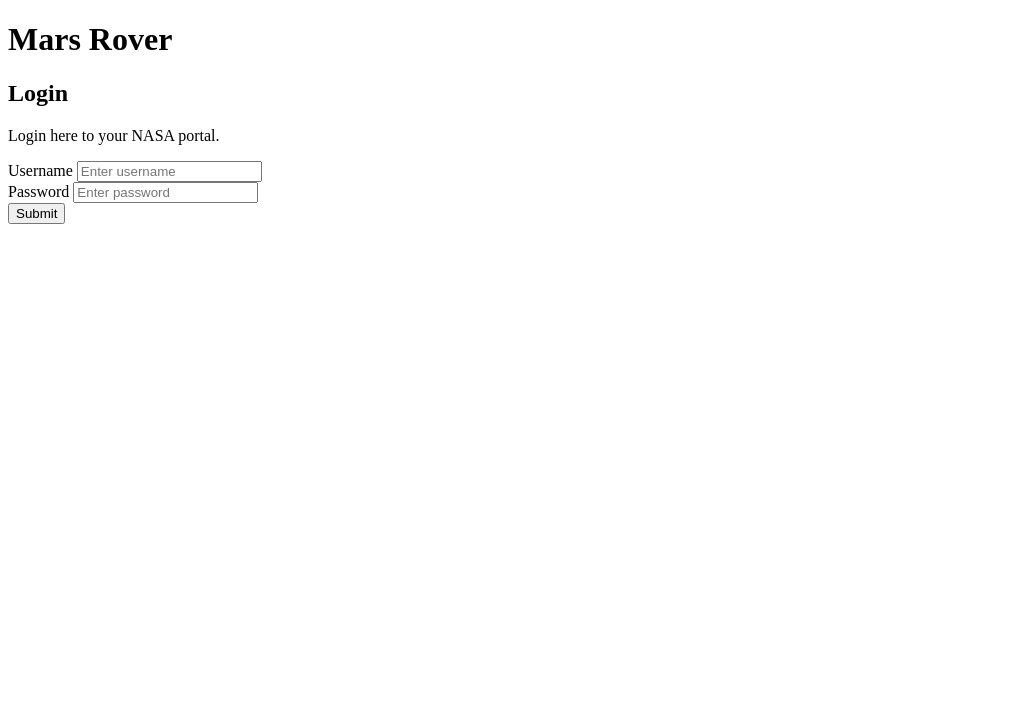
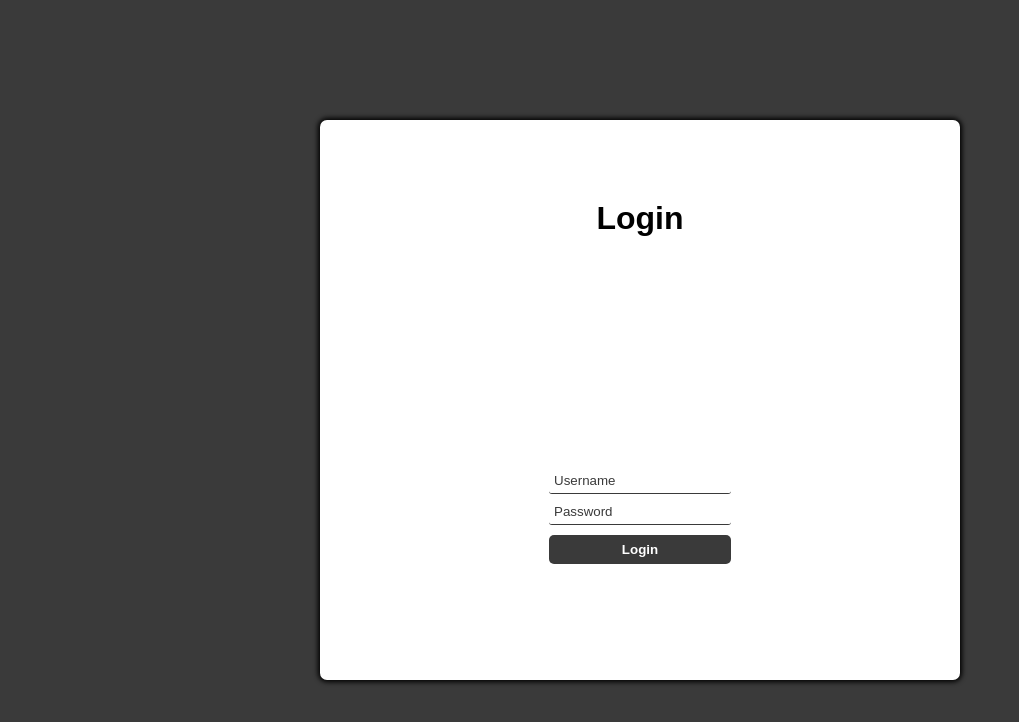
Before and after one commit to abbigrundy/nasa-project, a website: page frontend/login.html in a window 1280 px wide. Shown: the whole page, without its empty margins (0-1019 px from the left). Drawn offline with Linux system fonts and the light colour scheme.

Commit message:
refactored login page

```diff
--- /dev/null
+++ b/frontend/login-page.css
@@ -0,0 +1,81 @@
+html {
+  height: 100%;
+}
+
+body {
+  height: 100%;
+  margin: 0;
+  font-family: Arial, Helvetica, sans-serif;
+  display: grid;
+  justify-items: center;
+  align-items: center;
+  background-color: #3a3a3a;
+}
+
+#main-holder {
+  width: 50%;
+  height: 70%;
+  display: grid;
+  justify-items: center;
+  align-items: center;
+  background-color: white;
+  border-radius: 7px;
+  box-shadow: 0px 0px 5px 2px black;
+}
+
+#login-error-msg-holder {
+  width: 100%;
+  height: 100%;
+  display: grid;
+  justify-items: center;
+  align-items: center;
+}
+
+#login-error-msg {
+  width: 23%;
+  text-align: center;
+  margin: 0;
+  padding: 5px;
+  font-size: 12px;
+  font-weight: bold;
+  color: #8a0000;
+  border: 1px solid #8a0000;
+  background-color: #e58f8f;
+  opacity: 0;
+}
+
+#error-msg-second-line {
+  display: block;
+}
+
+#login-form {
+  align-self: flex-start;
+  display: grid;
+  justify-items: center;
+  align-items: center;
+}
+
+.login-form-field::placeholder {
+  color: #3a3a3a;
+}
+
+.login-form-field {
+  border: none;
+  border-bottom: 1px solid #3a3a3a;
+  margin-bottom: 10px;
+  border-radius: 3px;
+  outline: none;
+  padding: 0px 0px 5px 5px;
+}
+
+#login-form-submit {
+  width: 100%;
+  padding: 7px;
+  border: none;
+  border-radius: 5px;
+  color: white;
+  font-weight: bold;
+  background-color: #3a3a3a;
+  cursor: pointer;
+  outline: none;
+}
--- /dev/null
+++ b/frontend/login-page.js
@@ -0,0 +1,19 @@
+const credentials = require("../../../Bootcamp1/bookish/credentials");
+import { credentials } from "./credentials";
+
+const loginForm = document.getElementById("login-form");
+const loginButton = document.getElementById("login-form-submit");
+const loginErrorMsg = document.getElementById("login-error-msg");
+
+loginButton.addEventListener("click", (e) => {
+  e.preventDefault();
+  const username = loginForm.username.value;
+  const password = loginForm.password.value;
+
+  if (username === credentials.username && password === credentials.password) {
+    alert("You have successfully logged in.");
+    location.reload();
+  } else {
+    loginErrorMsg.style.opacity = 1;
+  }
+});
--- a/frontend/login.html
+++ b/frontend/login.html
@@ -1,24 +1,29 @@
+<!DOCTYPE html>
+<html lang="en">
 
-<!DOCTYPE html>
-<html>
-    <head>
-        <meta charset="utf-8">
-        <title>Mars Rover Login</title>
-    </head>
-    <body>
-        <h1>Mars Rover</h1>
-        <h2>Login</h2>
-        <p>Login here to your NASA portal.</p>
-        <form action="/authenticate" method="POST">
-            <section class="form-input-username">
-                <label id="username">Username <input type="text" placeholder="Enter username" name="username"></label>
-            </section>
-            <section class="form-input-password">
-                <label id="password">Password  <input type="password" placeholder="Enter password" name="password"></label>
-            </section>
-            <button type="submit" value="Submit">
-                Submit
-            </button>
-        </form>
-    </body>
+<head>
+  <meta charset="UTF-8">
+  <meta name="viewport" content="width=device-width, initial-scale=1.0">
+  <title>Login</title>
+  <link rel="stylesheet" href="login-page.css">
+  <script async src="login-page.js"></script>
+</head>
+
+<body>
+  <main id="main-holder">
+    <h1 id="login-header">Login</h1>
+
+    <div id="login-error-msg-holder">
+      <p id="login-error-msg">Invalid username <span id="error-msg-second-line">and/or password</span></p>
+    </div>
+
+    <form id="login-form">
+      <input type="text" name="username" id="username-field" class="login-form-field" placeholder="Username">
+      <input type="password" name="password" id="password-field" class="login-form-field" placeholder="Password">
+      <input type="submit" value="Login" id="login-form-submit">
+    </form>
+
+  </main>
+</body>
+
 </html>
--- a/routes.js
+++ b/routes.js
@@ -6,7 +6,7 @@
 
 router.use("/login", express.static("frontend/login.html"));
 
-router.post("/authenticate", (req, res) => {});
+
 router.get("/image", (req, res) => {
   res.send("This is the photo of the day");
 });
```
Also changed, not shown: 1 other file.
